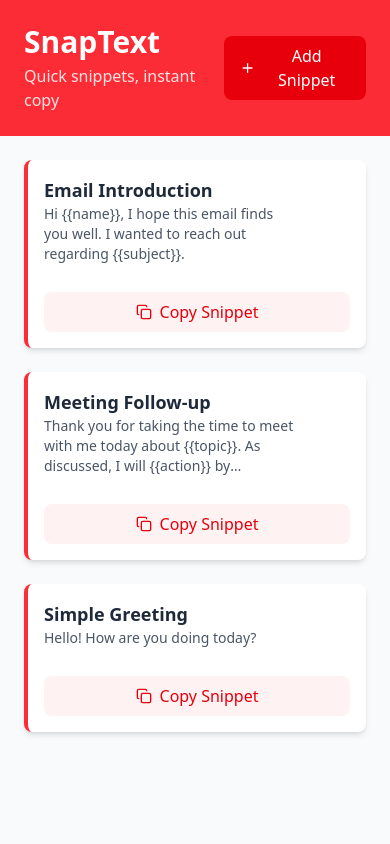
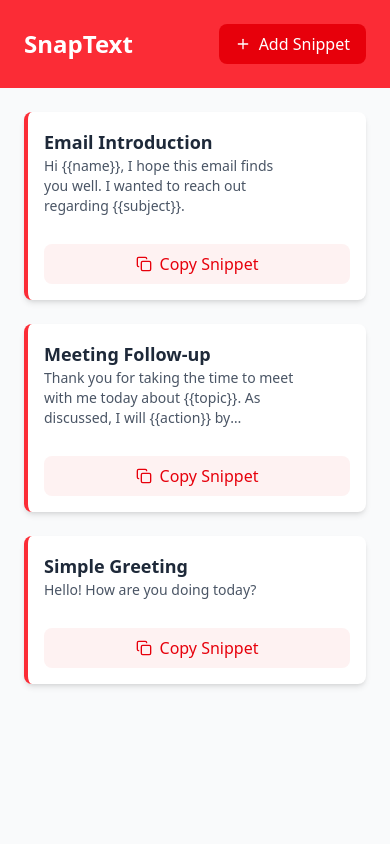
Before and after one commit to homayunmmdy/SnappText, a React (Vite) app: page / in a window 390 px wide. Shown: the top 844 px of the page. Built offline with nearby package versions, Linux system fonts and the light colour scheme.

Commit message:
optimize header in the mobile

```diff
--- a/src/components/Header.tsx
+++ b/src/components/Header.tsx
@@ -11,8 +11,8 @@ const Header = () => {
     <header className="bg-red-500 text-white p-6 shadow-lg">
       <div className="max-w-6xl mx-auto flex justify-between items-center">
         <div>
-          <h1 className="text-3xl font-bold">SnapText</h1>
-          <p className="text-red-100 mt-1">Quick snippets, instant copy</p>
+          <h1 className="text-2xl md:text-3xl font-bold">SnapText</h1>
+          <p className="text-red-100 hidden md:block mt-1">Quick snippets, instant copy</p>
         </div>
         <button
           onClick={() => dispatch({ type: "OPEN_FORM" })}
```
